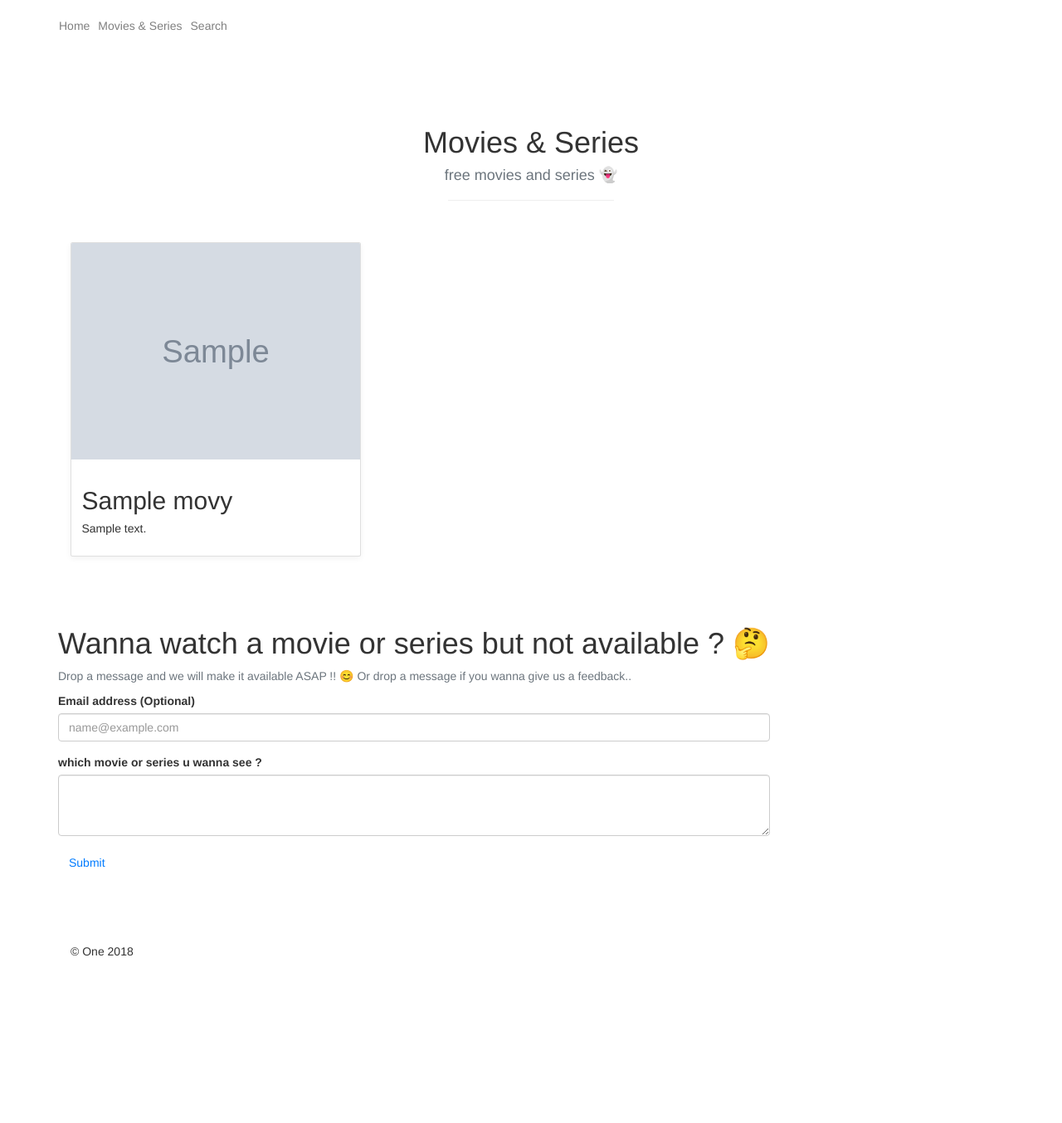
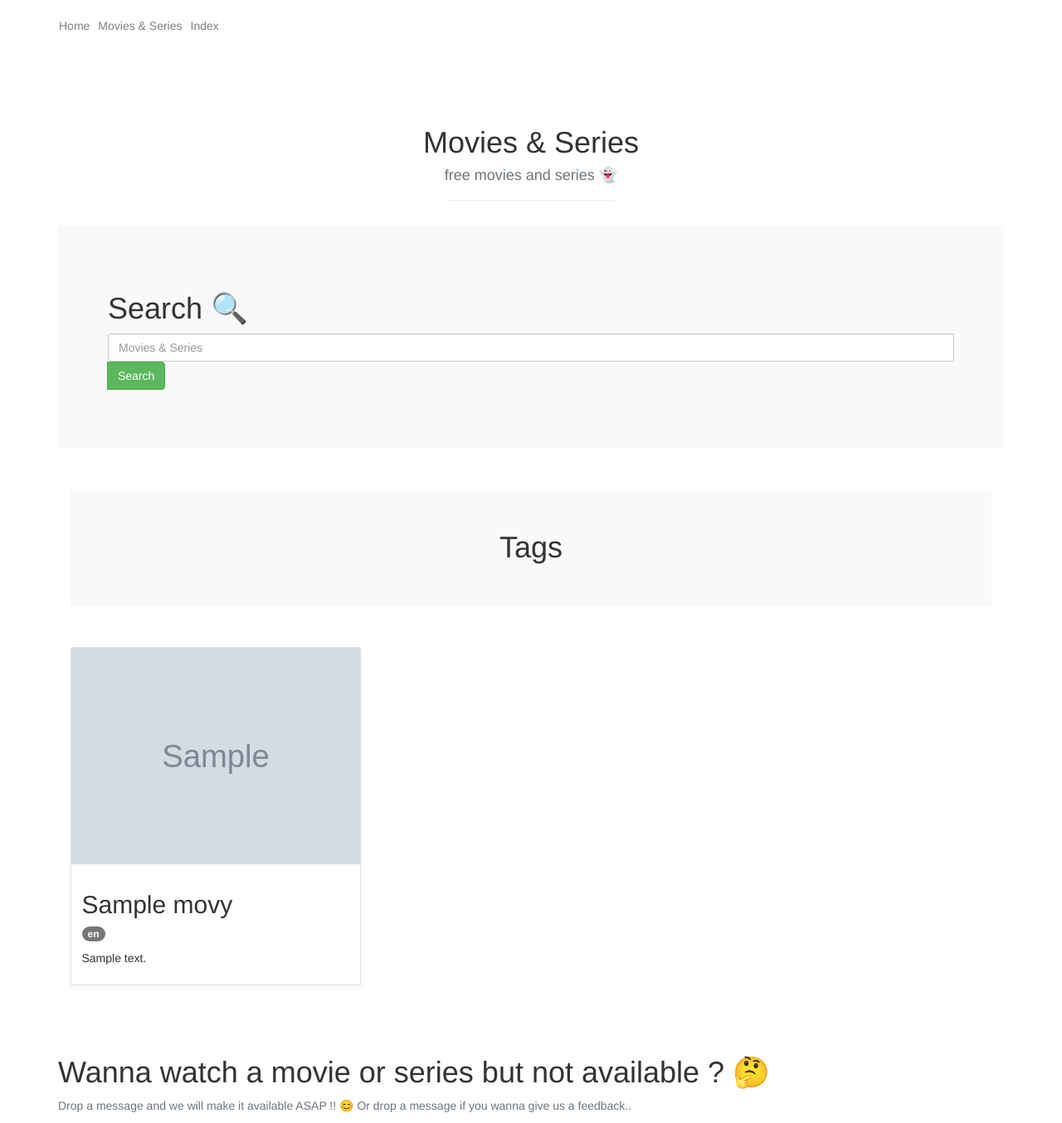
Before and after one commit to ZerocoolVishal/one, a Yii app: template views/site/movies.php in a window 1280 px wide. Shown: the top 1354 px of the page at 83% size. Before the commit the page ends 1153 px from the top, so only its background shows below. Run offline with PHP 8.4 and a stand-in for Yii, Linux system fonts and the light colour scheme; the template is opened without the code that fills it: most values are stand-ins (such as "Sample title", 1, 10 or a date in 2020); grey boxes marked "Sample" are stand-in pictures; data that the repository does not hold is empty; some libraries are stand-ins or nearby versions.

Commit message:
Major Changes

```diff
--- a/views/layouts/main.php
+++ b/views/layouts/main.php
@@ -45,7 +45,7 @@ AppAsset::register($this);
                         <?=Html::a('Movies & Series', ['movies'], ['class' => 'nav-link'])?>
                     </li>
                     <li>
-                        <?=Html::a('Search', ['search'], ['class' => 'nav-link'])?>
+                        <?=Html::a('Index', ['search'], ['class' => 'nav-link'])?>
                     </li>
                 </ul>
             </div>
--- a/views/site/components/searchbox.php
+++ b/views/site/components/searchbox.php
@@ -11,9 +11,9 @@
     <h1>Search 🔍</h1>
     <form action="movies/" method="get" style="width: 100%">
         <div class="input-group mb-3">
-            <input type="text" class="form-control" placeholder="Movies & Series" name="search" aria-describedby="button-addon2">
+            <input type="text" class="form-control" required="" placeholder="Movies & Series" name="search" aria-describedby="button-addon2">
             <div class="input-group-append">
-                <input type="submit" class="btn btn-outline-success" type="button" id="button-addon2">
+                <input type="submit" class="btn btn-success" type="button" value="Search" id="button-addon2">
             </div>
         </div>
     </form>
--- a/views/site/movies.php
+++ b/views/site/movies.php
@@ -6,13 +6,26 @@
  * Time: 7:00 PM
  */
 
-$this->title='One - Download your favourite movies and series';
+$this->title='Movies & Series - Download your favourite movies and series';
+
+$tags = \app\models\Tags::find()->all();
 ?>
 
 <div style="text-align: center;">
     <h1>Movies & Series</h1>
     <h4  class="text-muted">free movies and series 👻</h4>
     <hr width="200px">
+</div>
+
+<?php include "components/searchbox.php";?>
+
+<div class="bg-light" style="text-align: center; margin-top: 50px; padding: 30px">
+    <h1 style="margin-bottom: 20px">Tags</h1>
+    <?php
+    foreach ($tags as $tag) {
+        echo "<a href=\"?tag=$tag->name\"><span style='font-size: large; margin-right: 20px;' class=\"badge badge-info\">#$tag->name</span></a>";
+    }
+    ?>
 </div>
 
 <div class="row movies-row" style="margin-top: 50px">
@@ -25,8 +38,14 @@ $this->title='One - Download your favourite movies and series';
                 <div class="card mb-4 box-shadow">
                     <img class="card-img-top" src="<?=$movie->image?>" alt="Card image cap">
                     <div class="card-body">
-                        <h2 class="card-title"><?=$movie->title?></h2>
-                        <p class="card-text"><?=$movie->description?></p>
+                        <h2 class="card-title"><?=$movie->title?></h2><span class="badge badge-light"><?=$movie->language?></span>
+                        <?php
+                        foreach ($movie->contentTags as $contentTag) {
+                            $tag = $contentTag->tag0;
+                            echo "<span class=\"badge badge-pill badge-secondary movie-tags\">$tag->name</span>";
+                        };
+                        ?>
+                        <p class="card-text movie-description"><?=$movie->description?></p>
                         <div class="d-flex justify-content-between align-items-center">
                             <div class="btn-group">
 
--- a/views/site/search.php
+++ b/views/site/search.php
@@ -5,6 +5,8 @@
  * Date: 5/10/18
  * Time: 7:20 PM
  */
+
+$this->title = "Index - List of all movies and series we have - prox download your entertainment";
 
 $movies = \app\models\Content::find()->all();
 ?>
@@ -15,7 +17,7 @@ $movies = \app\models\Content::find()->all();
         <p class="text-muted">All movies we have, if you dont find movie in the index please make a request 👉<a href="#request_movie">here</a> for that movie and we will make that available.</p>
 
         <div style="margin:30px">
-            <input type="text" class="form-control" id="name" onkeyup="myFunction()" placeholder="Search for title.." title="Search for movies and series">
+            <input type="text" class="form-control" id="movieName" placeholder="Search for title.." title="Search for movies and series">
         </div>
         <table class="table table-striped table-borderless" id="movie_list">
             <thead>
--- a/web/css/site.css
+++ b/web/css/site.css
@@ -12,6 +12,14 @@ Album CSS
 
 .category-title {
     padding-top: 30px;
+}
+
+.movie-description {
+    margin-top: 10px;
+}
+
+.movie-tags {
+    margin-right: 05px;
 }
 
 :root {
--- a/web/js/main.js
+++ b/web/js/main.js
@@ -1,11 +1,8 @@
 $(document).ready(function () {
 
     $('#messageForm').submit(function (e) {
-
         e.preventDefault();
-
         $.ajax({
-
             type: "GET",
             url: "message/",
             data: $("#messageForm").serialize(),
@@ -14,4 +11,25 @@ $(document).ready(function () {
             }
         })
     });
+
+    $('#movieName').keyup(function () {
+        var input, filter, table, tr, td, i;
+        input = document.getElementById("movieName");
+        filter = input.value.toUpperCase();
+        table = document.getElementById("movie_list");
+        tr = table.getElementsByTagName("tr");
+
+        // Loop through all table rows, and hide those who don't match the search query
+        for (i = 0; i < tr.length; i++) {
+            td = tr[i].getElementsByTagName("td")[1];
+            if (td) {
+                if (td.innerHTML.toUpperCase().indexOf(filter) > -1) {
+                    tr[i].style.display = "";
+                } else {
+                    tr[i].style.display = "none";
+                }
+            }
+        }
+    })
+
 });
```
Also changed, not shown: controllers/SiteController.php (+18 -0 lines), models/Content.php (+7 -5 lines), views/site/index.php (+9 -3 lines).
